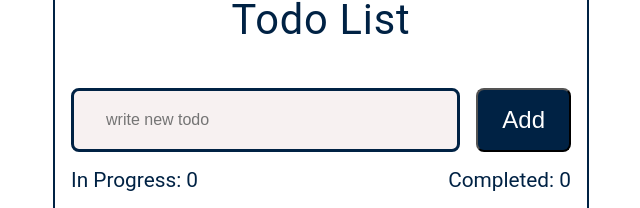
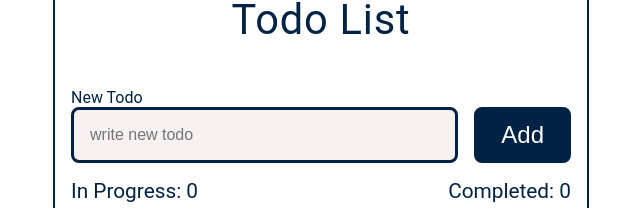
Before and after one commit to mashovozka/embeddable-todo-list, a React (Create React App) app: page / in a window 1280 px wide. Shown: the part 115-323 px from the top of the page, without its empty margins (319-959 px from the left). Built offline with nearby package versions, Linux system fonts and the light colour scheme; no server answers.

Commit message:
added accessibility features

```diff
--- a/src/components/todo/todo.styles.tsx
+++ b/src/components/todo/todo.styles.tsx
@@ -1,5 +1,5 @@
 import styled from "styled-components";
-import { mainColor, shadowColor } from "@src/utils/consts";
+import { whiteColor, mainColor, shadowColor } from "@src/utils/consts";
 
 interface TodoContainerProps {
   done: boolean;
@@ -19,4 +19,11 @@ export const TodoContainer = styled(
   text-decoration: ${({ done }) => (done ? "line-through" : "none")};
   color: ${({ done }) => (done ? shadowColor : mainColor)};
   box-sizing: border-box;
+  cursor: pointer;
+  transition: all 0.3s;
+
+  &:hover {
+    background: ${({ done }) => (done ? shadowColor : mainColor)};
+    color: ${whiteColor};
+  }
 `;
--- a/src/components/todoForm/todoForm.component.tsx
+++ b/src/components/todoForm/todoForm.component.tsx
@@ -29,6 +29,8 @@ export default function TodoForm() {
 
   return (
     <NewTodoForm onSubmit={handleSubmit}>
+      <div>
+        <label htmlFor="task">New Todo</label>
         <input
           id="task"
           placeholder="write new todo"
@@ -38,6 +40,7 @@ export default function TodoForm() {
           value={formField}
           onChange={handleChange}
         />
+      </div>
       <button type="submit">Add</button>
     </NewTodoForm>
   );
--- a/src/components/todoForm/todoForm.styles.tsx
+++ b/src/components/todoForm/todoForm.styles.tsx
@@ -1,13 +1,25 @@
 import styled from "styled-components";
-import { mainColor, secondaryColor, buttonColor } from "@src/utils/consts";
+import {
+  mainColor,
+  secondaryColor,
+  whiteColor,
+  focusColor,
+} from "@src/utils/consts";
 
 export const NewTodoForm = styled.form`
-  height: 4rem;
-
   display: flex;
+  justify-content: space-between;
+  align-items: flex-end;
+  gap: 1em;
   width: 100%;
   gap: 1em;
   color: ${mainColor};
+
+  div {
+    display: flex;
+    flex-direction: column;
+    flex-grow: 1;
+  }
 
   input {
     border: 3px solid ${mainColor};
@@ -18,15 +30,26 @@ export const NewTodoForm = styled.form`
     border-radius: 8px;
     box-sizing: border-box;
     width: 100%;
-    height: 100%;
+    padding: 1rem;
+
+    &:focus {
+      border-color: ${focusColor};
+    }
   }
 
   button {
     background: ${mainColor};
-    color: ${buttonColor};
-    padding: 0.5rem 1.5rem;
+    color: ${whiteColor};
+    padding: 0.8125rem 1.5rem;
     border-radius: 8px;
     cursor: pointer;
     font-size: 1.5rem;
+    transition: all 0.3s;
+    border: 3px solid ${mainColor};
+    line-height: 1;
+
+    &:hover {
+      background: transparent;
+      color: ${mainColor};
   }
 `;
--- a/src/components/todoList/todoList.component.tsx
+++ b/src/components/todoList/todoList.component.tsx
@@ -35,8 +35,8 @@ const TodoList: React.FC = () => {
       {failedToGetTodos && <ErrorMessage />}
 
       <TodoItemsContainer>
-        {todos.map((todo, i) => (
-          <Todo key={i} todo={todo} />
+        {todos.map((todo) => (
+          <Todo key={todo.id} todo={todo} />
         ))}
       </TodoItemsContainer>
     </TodoListContainer>
--- a/src/utils/consts.ts
+++ b/src/utils/consts.ts
@@ -1,5 +1,6 @@
 export const mainColor = "#002244";
 export const secondaryColor = "#f7f1f1";
-export const buttonColor = "#ffffff";
+export const whiteColor = "#ffffff";
 export const shadowColor = "#6699CC";
 export const errorColor = "#ff0000";
+export const focusColor = "#7CB9E8";
```
Lines whose indentation alone changed are shown as unchanged.
